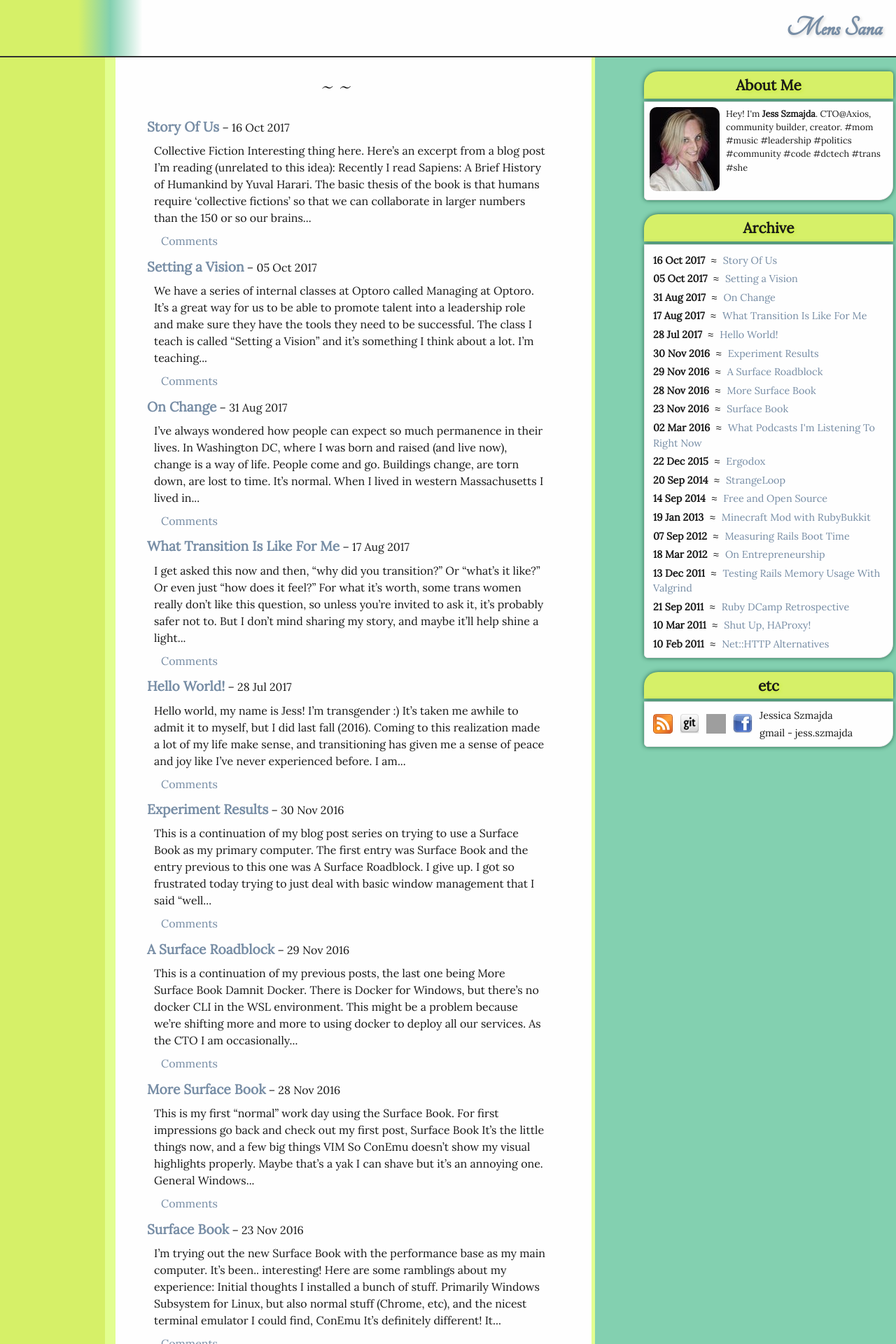
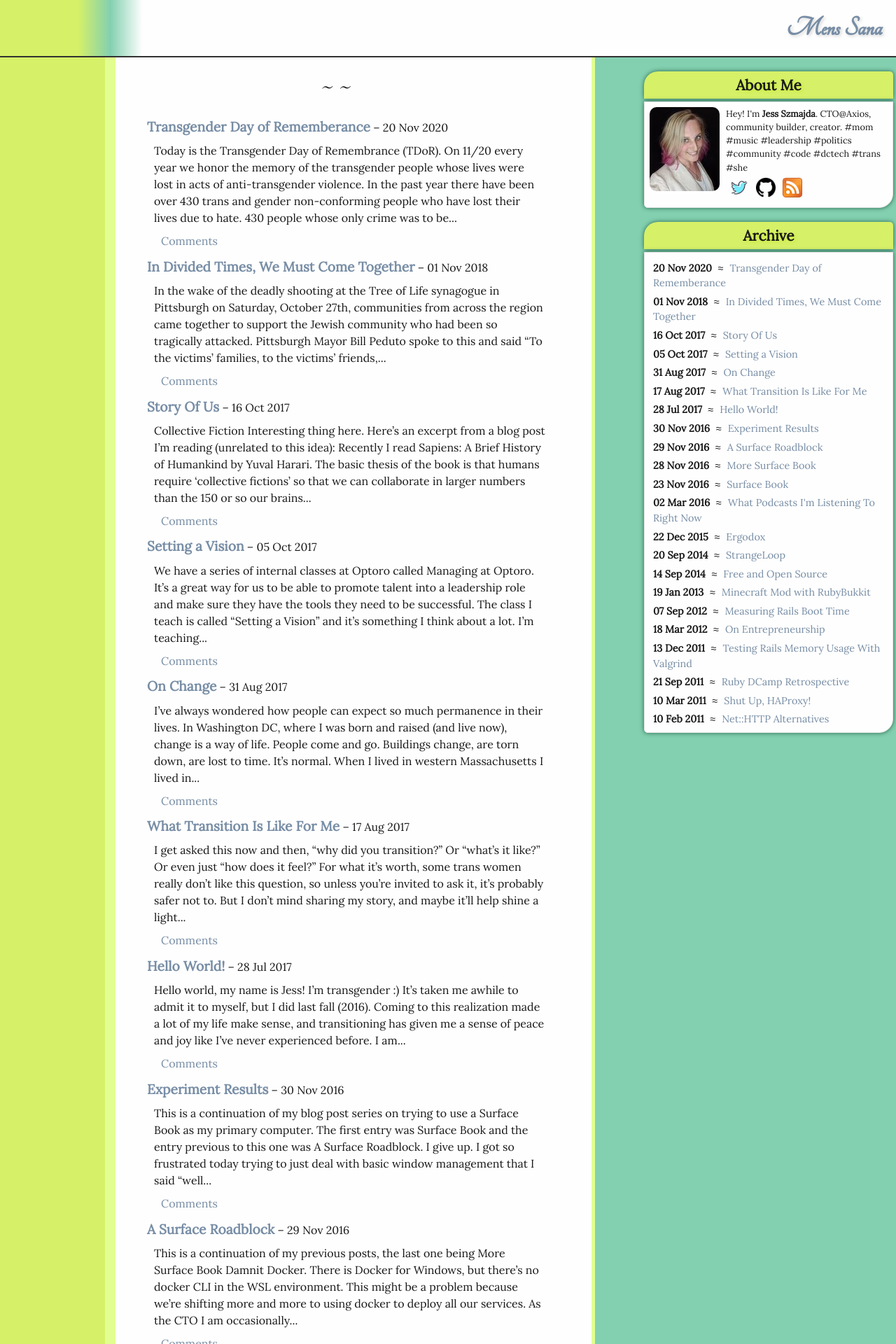
Before and after one commit to jszmajda/blog, a Jekyll site: the page built from index.html, in a window 1280 px wide. Shown: the top 1920 px of the page at 70% size. Built offline with Jekyll 4.4.1, drawn with Linux system fonts in a browser that asks for light colours; some web fonts are replaced; comment, search, counter and statistics services are not loaded; grey boxes are pictures that could not be loaded.

Commit message:
added posts from other mediums

```diff
--- a/_layouts/default.html
+++ b/_layouts/default.html
@@ -73,11 +73,18 @@ site_title: Mens Sana
 
       <div class="navblock">
         <h3>About Me</h3>
-        <p style="clear: left">
-          <img src="/img/profile.jpg" style="float: left; border-radius: 10px" width="100" height="120"/>
-          Hey! I'm <strong>Jess Szmajda</strong>. CTO@Axios, community builder, creator. #mom #music #leadership #politics #community #code #dctech #trans #she
-          <i style="clear: left; display: block"></i>
-        </p>
+        <ul>
+          <li class="abtme">
+            <img src="/img/profile.jpg" style="float: left; border-radius: 10px" width="100" height="120"/>
+            Hey! I'm <strong>Jess Szmajda</strong>. CTO@Axios, community builder, creator. #mom #music #leadership #politics #community #code #dctech #trans #she
+          </li>
+
+          <li class="contacto">
+            <a href="http://www.twitter.com/jszmajda"><img src="/img/twitter.png" alt="Follow me on Twitter" width="28" height="28"/></a>
+            <a href="http://github.com/jszmajda"><img alt="Github" src="/img/github.png" width="28" height="28"/></a>
+            <a href="http://feeds.feedburner.com/loki/DqPy"><img alt="RSS" src="/img/feed-icon-28x28.png" width="28" height="28"/></a>
+          </li>
+        </ul>
       </div>
 
       <div class="navblock archive">
@@ -93,18 +100,6 @@ site_title: Mens Sana
         </ul>
       </div>
 
-      <div class="navblock etc">
-        <h3>etc</h3>
-        <ul class="contact">
-          <li><a href="http://feeds.feedburner.com/loki/DqPy"><img src="/img/feed-icon-28x28.png" width="28" height="28"/></a></li>
-          <li><a href="http://github.com/jszmajda"><img src="/img/github_32.png" width="28" height="28"/></a></li>
-          <li><a href="http://www.twitter.com/jszmajda"><img src="http://twitter-badges.s3.amazonaws.com/t_logo-b.png" alt="Follow jszmajda on Twitter" width="28" height="28"/></a></li>
-          <li><a href="http://facebook.com/sbtljess"><img src="/img/facebook.jpg" width="28" height="28"/></a></li>
-          <li>Jessica Szmajda</li>
-          <li>gmail - jess.szmajda</li>
-        </ul>
-      </div>
-
     </div>
 
     <div id="main">
--- /dev/null
+++ b/essays/_posts/2018-11-01-we-are-one.md
@@ -0,0 +1,31 @@
+---
+layout: post
+title: In Divided Times, We Must Come Together
+---
+
+In the wake of the deadly shooting [at the Tree of Life synagogue in Pittsburgh][1] on Saturday, October 27th, [communities][2] from across the region [came][3] [together][4] to [support][5] the Jewish community who had been so tragically attacked.
+
+Pittsburgh Mayor Bill Peduto [spoke to this][6] and said “To the victims’ families, to the victims’ friends, we are here for you as a community of one”. This powerful message is something we all need to remember right now.
+
+In a world of division, of hatred, of us vs them, a community of one is a radical thing. And yet, our nation’s strength has always stemmed from a coming together of diverse perspectives and different world views. When We Are One community, we create a stronger nation.
+
+**#WeAreOne** is about building us all up. It’s about our equal right to live free of intolerance and hatred.
+
+**#WeAreOne** is about knowing that we are all human. It’s about knowing that we all deserve a chance.
+
+**#WeAreOne** is about celebrating each other’s diverse communities. It’s about fulfilling the American promise of freedom and equality.
+
+As we approach the election on November 6th, this tragedy can serve as a reminder of how important it is to get out and vote — to elect people who know that **#WeAreOne**. This is a new chance to choose inclusion over intolerance and hate.
+
+**#WeAreOne** means that we can find moments in all our days to build better communities together. It’s sharing small smiles with people you meet on the street. It’s about knowing that sometimes everyone has a tough day and needs a break. It’s about the respect we offer to each other that celebrates our diversity.
+
+And remember that truly, **#WeAreOne**. We all need love and support. Celebrate the dignity in everyone you meet. Listen to someone’s story. Be there when others need you. And we will be one, stronger nation, together.
+
+When **#WeAreOne**, no ignorance, no hatred, and no violence can possibly stop us.
+
+[1]: https://www.adl.org/news/press-releases/adl-statement-on-synagogue-shooting-in-pittsburgh
+[2]: https://thehill.com/blogs/blog-briefing-room/news/413513-muslim-groups-raise-thousands-for-victims-of-pittsburgh
+[3]: http://www.post-gazette.com/local/city/2018/10/27/Two-vigils-planned-pittsburgh-mass-shooting-tree-of-life-synagogue/stories/201810270084
+[4]: https://www.ncronline.org/news/people/bishops-conference-president-condemns-shooting-synagogue-all-acts-hate
+[5]: https://www.cnn.com/2018/10/28/us/iyw-iranian-immigrant-gofundme-synagogue-attack-trnd/index.html
+[6]: https://thehill.com/homenews/state-watch/413517-pittsburgh-mayor-on-synagogue-shooting-darkest-day-in-city-history
--- /dev/null
+++ b/essays/_posts/2020-11-20-tdor.md
@@ -0,0 +1,17 @@
+---
+layout: post
+title: Transgender Day of Rememberance
+---
+
+Today is the Transgender Day of Remembrance ([TDoR][3]). On 11/20 every year we honor the memory of the transgender people whose lives were lost in acts of anti-transgender violence.
+
+In the past year there have been over 430 trans and gender non-conforming people who have lost their lives due to hate. 430 people whose only crime was to be their true and authentic self every day.
+
+My friend [Kelsey Campbell][1] over at [Gayta Science][2] put together this powerful visualization of the violence my community faces constantly. Please take a look when you can:
+
+[![TDoR Dataviz](/img/tdor.jpg)][4]
+
+[1]: https://www.gaytascience.com
+[2]: https://twitter.com/campkels
+[3]: https://www.google.com/search?q=tdor
+[4]: https://www.gaytascience.com/tdor-dataviz/
```
Also changed, not shown: css/main.sass (+13 -14 lines), img/github.png (added), img/tdor.jpg (added), img/twitter.png (added), 2 other files.
